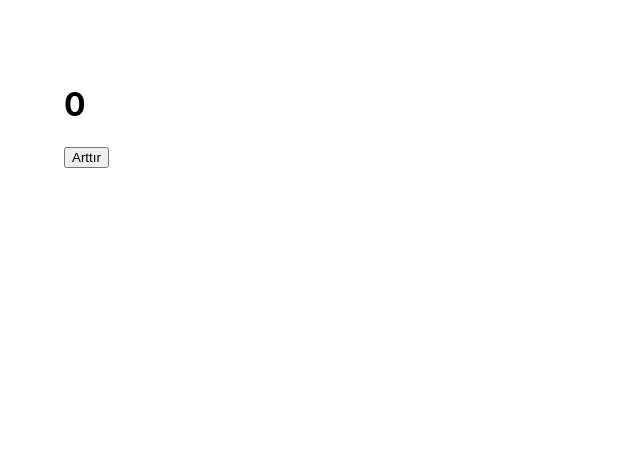
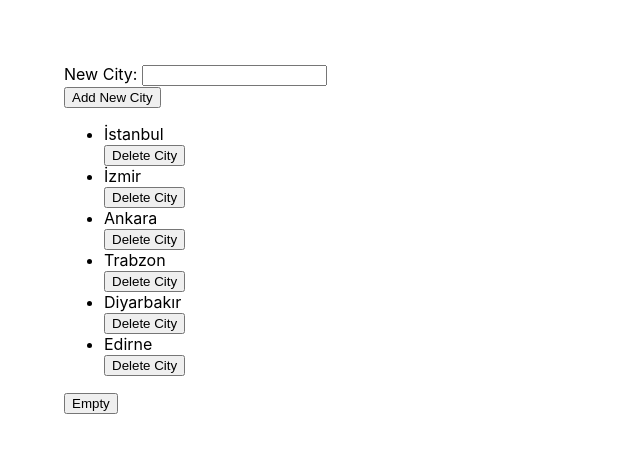
Before and after one commit to yakintech/is-bankasi-react-tutorial, a React (Create React App) app: page / in a window 1280 px wide. Shown: the top 452 px of the page, without its empty margins (0-640 px from the left). Built offline with nearby package versions, Linux system fonts and the light colour scheme.

Commit message:
state sample

```diff
--- a/src/App.js
+++ b/src/App.js
@@ -3,6 +3,7 @@ import AlarmButton from "./propsSample/AlarmButton";
 import PropEventSample from "./propsSample/PropEventSample";
 import UserDetail from "./propsSample/UserDetail";
 import SayacSample from "./stateSample/SayacSample";
+import StateArraySample from "./stateSample/StateArraySample";
 
 {/* <></> Bu düğümlere fragment deniyor */ }
 function App() {
@@ -12,7 +13,7 @@ function App() {
   }
 
   return (<>
-    <SayacSample></SayacSample>
+    <StateArraySample></StateArraySample>
     {/* <UserDetail name='Çağatay' surname='Yıldız' age={35} city='İstanbul'></UserDetail>
     <AlarmButton color='tomato' width={200} heigth={200}></AlarmButton>
     <PropEventSample merhaba={merhaba}></PropEventSample> */}
--- /dev/null
+++ b/src/stateSample/AddCity.js
@@ -0,0 +1,26 @@
+import React, { useState } from 'react'
+
+function AddCity(props) {
+
+    const [name, setName] = useState('');
+
+    const add = () => {
+        props.addNewCity(name)
+        setName('');
+    }
+
+    return (
+        <section>
+            <div>
+                <label>New City: </label>
+                {/* Name isimli state imi aşağıdaki inputa onChange eventi aracılığıyla bağlamış oldum... */}
+                <input type='text' value={name} onChange={(e) => setName(e.target.value)} />
+            </div>
+            <div>
+                <button onClick={() => add()}>Add New City</button>
+            </div>
+        </section>
+    )
+}
+
+export default AddCity
--- /dev/null
+++ b/src/stateSample/CityList.js
@@ -0,0 +1,26 @@
+import React from 'react'
+
+function CityList(props) {
+
+
+  return (
+    <section>
+    <div>
+        <ul>
+            {
+                props.cities && props.cities.map((item, key) => {
+                    return (<>
+                        <li>{item}</li><button onClick={() => props.deleteCity(item)}>Delete City</button>
+                    </>)
+                })
+            }
+        </ul>
+    </div>
+    <div>
+        <button onClick={() => props.emptyCities()}>Empty</button>
+    </div>
+</section>
+  )
+}
+
+export default CityList
--- a/src/stateSample/SayacSample.js
+++ b/src/stateSample/SayacSample.js
@@ -12,7 +12,7 @@ function SayacSample() {
     const [sayac, setSayac] = useState(0);
 
     const sayacArttir = () => {
-       setSayac(sayac + 1)
+       setSayac(21)
     }
 
     return (<>
--- /dev/null
+++ b/src/stateSample/StateArraySample.js
@@ -0,0 +1,37 @@
+import React, { useState } from 'react'
+import AddCity from './AddCity';
+import CityList from './CityList';
+
+function StateArraySample() {
+
+    let citySource = ['İstanbul', 'İzmir', 'Ankara', 'Trabzon', 'Diyarbakır', 'Edirne']
+
+    const [cities, setCities] = useState(citySource);
+
+
+
+    const deleteCity = (item) => {
+        let newCities = cities.filter(city => city != item);
+        setCities(newCities);
+    }
+
+    //Butona bastığında elimizdeki cities dizisindeki state i güncelleyecek. (Yani yeni şehir ekleyeceğiz! )
+    const addNewCity = (data) => {
+        setCities([data, ...cities])
+    }
+
+    const emptyCities = () => {
+        setCities([])
+    }
+
+    return (<>
+
+        <AddCity addNewCity={addNewCity}></AddCity>
+
+        <CityList cities={cities} deleteCity={deleteCity} emptyCities={emptyCities}></CityList>
+
+    </>
+    )
+}
+
+export default StateArraySample
```
Also changed, not shown: domSample.html (added, +18 -0 lines), notes.txt (added).
